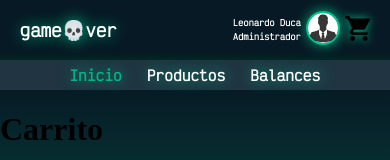
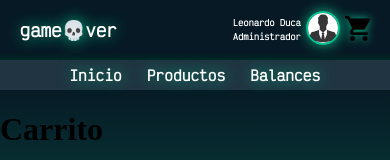
Before and after one commit to lusianoperes/react-game-store-n, a React (Vite) app: page /Carrito in a window 390 px wide. Shown: the top 160 px of the page. Built offline with nearby package versions, Linux system fonts and the light colour scheme.

Commit message:
Responsividad de clases en nav

```diff
--- a/src/components/Logo.jsx
+++ b/src/components/Logo.jsx
@@ -6,7 +6,7 @@ function Logo() {
 
     return (
       <>
-        <a href='index.html' className='logo'>
+        <a href='/Inicio' className='logo'>
         game💀ver
         </a>
       </>
--- a/src/components/Nav.jsx
+++ b/src/components/Nav.jsx
@@ -1,13 +1,16 @@
-//import { useState } from 'react'
+import { useLocation } from 'react-router-dom'
 import './Nav.css'
 
 function Nav() {
-    //const [count, setCount] = useState(0)
+
+    const location = useLocation();
 
     return (
       <>
         <div className='navbar'>
-        <a className='nav_inicio selected-nav' href="/Inicio">Inicio</a><a className='nav_productos' href="/Productos">Productos</a><a className='nav_balance' href="/Balances">Balances</a>
+        <a className={location.pathname === '/Inicio' || location.pathname === '/' ? 'nav_inicio selected-nav' : 'nav_inicio'} href="/Inicio">Inicio</a>
+        <a className={location.pathname === '/Productos' ? 'nav_productos selected-nav' : 'nav_productos'} href="/Productos">Productos</a>
+        <a className={location.pathname === '/Balances' ? 'nav_balance selected-nav' : 'nav_balance'} href="/Balances">Balances</a>
         </div>
       </>
     )
```
